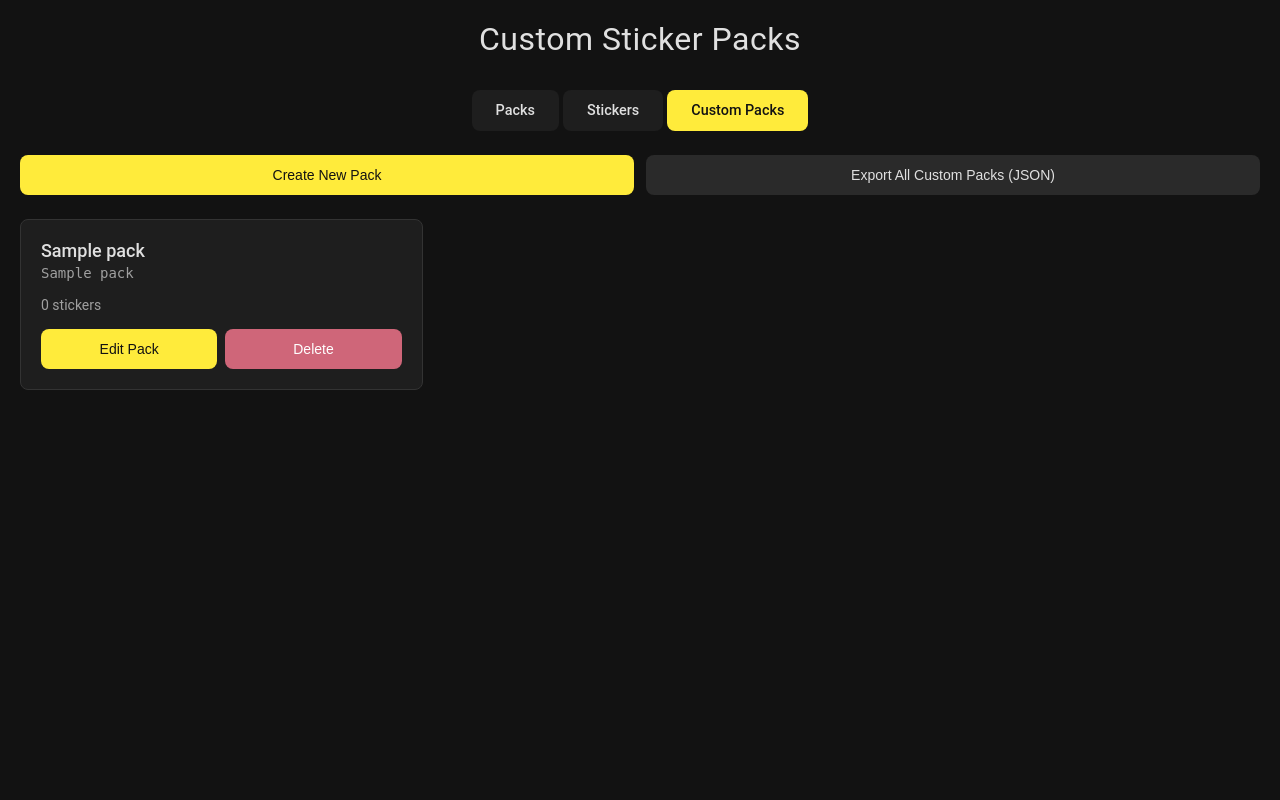
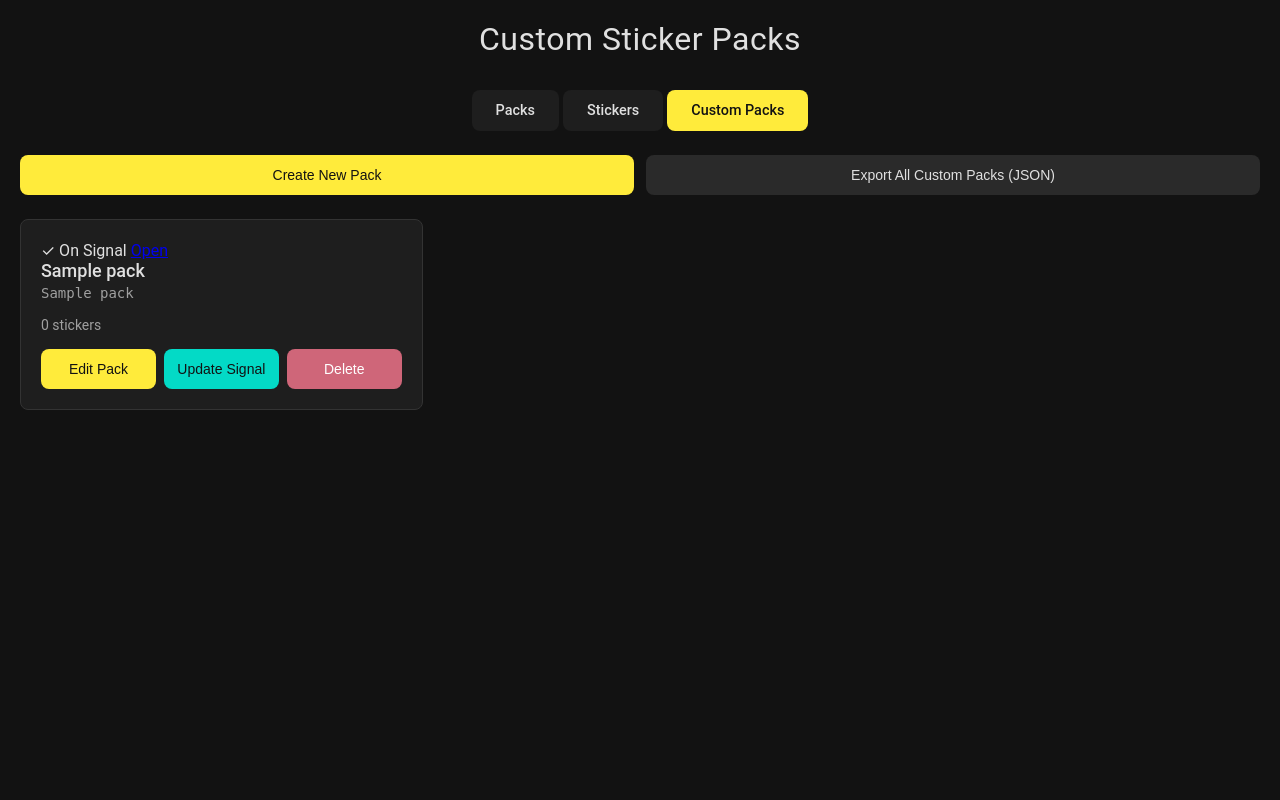
Before and after one commit to Fuwuffyi/telegram-sticker-manager, a Flask app: page /custom-packs in a window 1280 px wide. Run offline with Flask 3, Linux system fonts and the light colour scheme; tables that the repository leaves empty hold one stand-in row (values such as "Sample post"); data that the repository does not hold is empty.

Commit message:
Add signal upload functionality and badges

```diff
--- a/src/web/main.py
+++ b/src/web/main.py
@@ -1,12 +1,14 @@
+import asyncio
 import shutil
-
+import time
 from pathlib import Path
 
 from flask import Flask, Response, jsonify, make_response, render_template, request, send_from_directory
 from rapidfuzz import fuzz
 
 from src.config import DATABASE_FILE, DOWNLOAD_DIR
-from src.database import CustomPackSticker, Database, StickerPackRecord, StickerSearchResult
+from src.database import CustomPackSticker, Database, StickerPackRecord, StickerRecord, StickerSearchResult
+from src.web.signal_uploader import upload_custom_pack_to_signal, upload_telegram_pack_to_signal
 
 app: Flask = Flask(__name__)
 db: Database = Database(DATABASE_FILE)
@@ -76,7 +78,7 @@
     # Get thumbnails for each pack
     packs_with_thumbnails = []
     for pack in filtered_packs:
-        thumbnails = db.get_pack_thumbnail_stickers(pack['name'], limit=4)
+        thumbnails: list[StickerRecord] = db.get_pack_thumbnail_stickers(pack['name'], limit=4)
         pack_dict = dict(pack)
         pack_dict['thumbnails'] = [
             {
@@ -85,6 +87,11 @@
             }
             for s in thumbnails
         ]
+        # Check if pack needs update
+        pack_dict['needs_signal_update'] = (
+            pack.get('signal_uploaded_at') is not None and
+            pack.get('last_update', 0) > pack.get('signal_uploaded_at', 0)
+        )
         packs_with_thumbnails.append(pack_dict)
     return jsonify({
         'packs': packs_with_thumbnails,
@@ -96,18 +103,26 @@
 
 @app.route('/api/packs/<pack_name>')
 def get_pack(pack_name: str) -> tuple[Response, int] | Response:
-    pack_info = db.get_sticker_pack(pack_name)
+    pack_info: StickerPackRecord | None = db.get_sticker_pack(pack_name)
     if not pack_info:
         return jsonify({'error': 'Pack not found'}), 404
     page: int = int(request.args.get('page', 1))
     per_page: int = int(request.args.get('per_page', 100))
     stickers, total = db.get_pack_stickers(pack_name, page, per_page)
+    needs_signal_update: bool = (
+        pack_info.get('signal_uploaded_at') is not None and
+        pack_info.get('last_update', 0) > pack_info.get('signal_uploaded_at', 0)
+    )
     response_pack = {
         'name': pack_info['name'],
         'title': pack_info['title'],
         'artist': pack_info['artist'],
         'last_update': pack_info['last_update'],
         'sticker_count': pack_info['sticker_count'],
+        'signal_url': pack_info.get('signal_url'),
+        'signal_uploaded_at': pack_info.get('signal_uploaded_at'),
+        'needs_signal_update': needs_signal_update,
+        'used_in_custom_packs': pack_info.get('used_in_custom_packs', False),
         'stickers': [dict(s) for s in stickers],
         'total': total,
         'page': page,
@@ -169,6 +184,35 @@
         app.logger.error(f"Error updating emoji: {e}", exc_info=True)
         return jsonify({'error': f'Internal error: {str(e)}'}), 500
 
+@app.route('/api/packs/<pack_name>/upload-signal', methods=['POST'])
+def upload_pack_to_signal(pack_name: str) -> tuple[Response, int] | Response:
+    try:
+        pack_info: StickerPackRecord | None = db.get_sticker_pack(pack_name)
+        if not pack_info:
+            return jsonify({'error': 'Pack not found'}), 404
+        # Run async upload
+        loop = asyncio.new_event_loop()
+        asyncio.set_event_loop(loop)
+        try:
+            signal_url: str | None = loop.run_until_complete(upload_telegram_pack_to_signal(db, pack_name))
+        finally:
+            loop.close()
+        if not signal_url:
+            return jsonify({'error': 'Failed to upload to Signal'}), 500
+        # Update database with Signal URL
+        uploaded_at = int(time.time())
+        _ = db.update_pack_signal_url(pack_name, signal_url, uploaded_at)
+        return jsonify({
+            'success': True,
+            'signal_url': signal_url,
+            'uploaded_at': uploaded_at
+        })
+    except ValueError as e:
+        return jsonify({'error': str(e)}), 500
+    except Exception as e:
+        app.logger.error(f"Error uploading to Signal: {e}", exc_info=True)
+        return jsonify({'error': f'Internal error: {str(e)}'}), 500
+
 @app.route('/api/stickers/search')
 def search_stickers() -> Response:
     query: str = request.args.get('q', '')
@@ -203,12 +247,20 @@
     page: int = int(request.args.get('page', 1))
     per_page: int = int(request.args.get('per_page', 50))
     packs_with_counts, total = db.get_all_custom_packs(page, per_page)
-    result: dict[str, dict[str, str | list[CustomPackSticker] | int]] = {}
+    result = {}
     for pack, count in packs_with_counts:
         stickers, _ = db.get_custom_pack_stickers(pack['name'], page=1, per_page=4)
+        # Check if pack needs update
+        needs_signal_update: bool = (
+            pack.get('signal_uploaded_at') is not None and
+            pack.get('last_modified', 0) > pack.get('signal_uploaded_at', 0)
+        )
         result[pack['name']] = {
             'name': pack['name'],
             'title': pack['title'],
+            'signal_url': pack.get('signal_url'),
+            'signal_uploaded_at': pack.get('signal_uploaded_at'),
+            'needs_signal_update': needs_signal_update,
             'stickers': stickers,
             'sticker_count': count
         }
@@ -240,9 +292,16 @@
     page: int = int(request.args.get('page', 1))
     per_page: int = int(request.args.get('per_page', 100))
     stickers, total = db.get_custom_pack_stickers(pack_name, page, per_page)
+    needs_signal_update: bool = (
+        pack.get('signal_uploaded_at') is not None and
+        pack.get('last_modified', 0) > pack.get('signal_uploaded_at', 0)
+    )
     return jsonify({
         'name': pack['name'],
         'title': pack['title'],
+        'signal_url': pack.get('signal_url'),
+        'signal_uploaded_at': pack.get('signal_uploaded_at'),
+        'needs_signal_update': needs_signal_update,
         'stickers': [dict(s) for s in stickers],
         'total': total,
         'page': page,
@@ -276,6 +335,37 @@
         return jsonify({'error': 'Failed to update pack'}), 500
     except Exception as e:
         app.logger.error(f"Error updating custom pack: {e}", exc_info=True)
+        return jsonify({'error': f'Internal error: {str(e)}'}), 500
+
+@app.route('/api/custom-packs/<pack_name>/upload-signal', methods=['POST'])
+def upload_custom_pack_to_signal_endpoint(pack_name: str) -> tuple[Response, int] | Response:
+    try:
+        pack_info = db.get_custom_pack(pack_name)
+        if not pack_info:
+            return jsonify({'error': 'Pack not found'}), 404
+        # Run async upload
+        loop = asyncio.new_event_loop()
+        asyncio.set_event_loop(loop)
+        try:
+            signal_url = loop.run_until_complete(
+                upload_custom_pack_to_signal(db, pack_name)
+            )
+        finally:
+            loop.close()
+        if not signal_url:
+            return jsonify({'error': 'Failed to upload to Signal'}), 500
+        # Update database with Signal URL
+        uploaded_at = int(time.time())
+        _ = db.update_custom_pack_signal_url(pack_name, signal_url, uploaded_at)
+        return jsonify({
+            'success': True,
+            'signal_url': signal_url,
+            'uploaded_at': uploaded_at
+        })
+    except ValueError as e:
+        return jsonify({'error': str(e)}), 500
+    except Exception as e:
+        app.logger.error(f"Error uploading custom pack to Signal: {e}", exc_info=True)
         return jsonify({'error': f'Internal error: {str(e)}'}), 500
 
 @app.route('/api/custom-packs/<pack_name>', methods=['DELETE'])
--- a/src/web/static/custom_packs.js
+++ b/src/web/static/custom_packs.js
@@ -89,17 +89,14 @@
       loading.style.display = 'none';
       isLoadingMore = false;
       totalPages = data.total_pages;
-
       if (packArray.length === 0 && !append) {
          emptyState.style.display = 'block';
          return;
       }
-
       if (!append) {
          customPacksGrid.style.display = 'grid';
          customPacksGrid.innerHTML = '';
       }
-
       packArray.forEach(pack => customPacksGrid.appendChild(createCustomPackCard(pack)));
    } catch (error) {
       console.error('Error loading custom packs:', error);
@@ -111,6 +108,22 @@
 
 function createCustomPackCard(pack) {
    const clone = customPackCardTemplate.content.cloneNode(true);
+   const card = clone.querySelector('.pack-card');
+   // Handle Signal status from template
+   const statusContainer = clone.querySelector('[data-signal-status]');
+   if (pack.signal_url) {
+      const signalBadge = statusContainer.querySelector('[data-signal-badge]');
+      const signalLink = statusContainer.querySelector('[data-signal-link]');
+      signalBadge.hidden = false;
+      signalBadge.textContent = pack.needs_signal_update ? '⚠ Signal (Update Available)' : '✓ On Signal';
+      if (pack.needs_signal_update) {
+         signalBadge.classList.add('needs-update');
+      }
+      signalLink.hidden = false;
+      signalLink.href = pack.signal_url;
+   } else {
+      statusContainer.remove();
+   }
    clone.querySelector('[data-field="title"]').textContent = pack.title;
    clone.querySelector('[data-field="name"]').textContent = pack.name;
    clone.querySelector('[data-field="sticker_count"]').textContent = `${pack.sticker_count} stickers`;
@@ -120,6 +133,13 @@
          await deletePack(pack.name);
       }
    });
+   // Handle Signal upload button from template
+   const signalBtn = clone.querySelector('[data-action="upload-signal"]');
+   signalBtn.textContent = pack.signal_url ? 'Update Signal' : 'Upload to Signal';
+   if (pack.needs_signal_update) {
+      signalBtn.classList.add('needs-update');
+   }
+   signalBtn.addEventListener('click', () => uploadCustomPackToSignal(pack.name));
    return clone;
 }
 
@@ -175,6 +195,30 @@
    }
 }
 
+async function uploadCustomPackToSignal(packName) {
+   if (!confirm('Upload this custom pack to Signal? This may take a few moments.')) {
+      return;
+   }
+   try {
+      const response = await fetch(`/api/custom-packs/${encodeURIComponent(packName)}/upload-signal`, {
+         method: 'POST',
+         headers: { 'Content-Type': 'application/json' }
+      });
+      const data = await response.json();
+      if (response.ok) {
+         alert(`Successfully uploaded to Signal!\n\nURL: ${data.signal_url}`);
+         // Refresh the pack list to show updated status
+         currentPage = 1;
+         await loadCustomPacks();
+      } else {
+         alert(`Failed to upload to Signal: ${data.error}`);
+      }
+   } catch (error) {
+      console.error('Error uploading to Signal:', error);
+      alert('Failed to upload to Signal');
+   }
+}
+
 async function openEditModal(pack) {
    currentEditingPack = pack;
    currentPackStickers = [...pack.stickers];
@@ -223,24 +267,19 @@
 function createEditableSticker(sticker, index) {
    const clone = editableStickerTemplate.content.cloneNode(true);
    const filePath = `/sticker_files/${encodeURIComponent(sticker.pack_name)}/${encodeURIComponent(sticker.file_path)}`;
-
    clone.querySelector('[data-field="image"]').src = filePath;
-
    const emojiDiv = clone.querySelector('[data-field="emoji"]');
    if (sticker.emoji) {
       emojiDiv.textContent = sticker.emoji;
    } else {
       emojiDiv.style.display = 'none';
    }
-
    const packTitle = clone.querySelector('[data-field="pack_title"]');
    packTitle.textContent = sticker.pack_title || sticker.pack_name;
-
    clone.querySelector('[data-action="remove-sticker"]').addEventListener('click', () => {
       currentPackStickers.splice(index, 1);
       renderCurrentStickers();
    });
-
    return clone;
 }
 
@@ -255,16 +294,13 @@
       const response = await fetch(`/api/stickers/search?q=${encodeURIComponent(query)}&page=${stickerSearchPage}&per_page=100`);
       const data = await response.json();
       stickerSearchTotal = data.total_pages;
-
       if (!append) {
          grid.innerHTML = '';
       } else {
          const loadMoreBtn = grid.querySelector('.load-more-btn');
          if (loadMoreBtn) loadMoreBtn.remove();
       }
-
       data.stickers.forEach(item => grid.appendChild(createSelectableSticker(item)));
-
       if (stickerSearchPage < stickerSearchTotal) {
          const loadMore = loadMoreTemplate.content.cloneNode(true);
          loadMore.querySelector('[data-field="text"]').textContent = `Load More (${stickerSearchPage}/${stickerSearchTotal})`;
@@ -289,24 +325,19 @@
    const card = clone.querySelector('.sticker-card');
    const filePath = `/sticker_files/${encodeURIComponent(item.pack_name)}/${encodeURIComponent(item.sticker.file_path)}`;
    const stickerKey = `${item.pack_name}:${item.sticker.file_unique_id}`;
-
    clone.querySelector('[data-field="image"]').src = filePath;
-
    const emojiDiv = clone.querySelector('[data-field="emoji"]');
    if (item.emoji) {
       emojiDiv.textContent = item.emoji;
    } else {
       emojiDiv.style.display = 'none';
    }
-
    const packTitle = clone.querySelector('[data-field="pack_title"]');
    packTitle.textContent = item.pack_title;
    packTitle.title = item.pack_title;
-
    if (selectedStickersToAdd.has(stickerKey)) {
       card.classList.add('selected');
    }
-
    card.addEventListener('click', () => {
       if (selectedStickersToAdd.has(stickerKey)) {
          selectedStickersToAdd.delete(stickerKey);
@@ -324,7 +355,6 @@
          renderCurrentStickers();
       }
    });
-
    return clone;
 }
 
@@ -339,16 +369,13 @@
       const response = await fetch(`/api/packs/search?q=${encodeURIComponent(query)}&page=${packSearchPage}&per_page=50`);
       const data = await response.json();
       packSearchTotal = data.total_pages;
-
       if (!append) {
          grid.innerHTML = '';
       } else {
          const loadMoreBtn = grid.querySelector('.load-more-btn');
          if (loadMoreBtn) loadMoreBtn.remove();
       }
-
       data.packs.forEach(pack => grid.appendChild(createSelectablePack(pack)));
-
       if (packSearchPage < packSearchTotal) {
          const loadMore = loadMoreTemplate.content.cloneNode(true);
          loadMore.querySelector('[data-field="text"]').textContent = `Load More (${packSearchPage}/${packSearchTotal})`;
@@ -371,15 +398,12 @@
 function createSelectablePack(pack) {
    const clone = selectablePackTemplate.content.cloneNode(true);
    const card = clone.querySelector('.pack-card');
-
    clone.querySelector('[data-field="title"]').textContent = pack.title;
    clone.querySelector('[data-field="name"]').textContent = pack.name;
    clone.querySelector('[data-field="sticker_count"]').textContent = `${pack.sticker_count} stickers`;
-
    if (selectedPacksToAdd.has(pack.name)) {
       card.classList.add('selected');
    }
-
    card.addEventListener('click', async () => {
       if (selectedPacksToAdd.has(pack.name)) {
          selectedPacksToAdd.delete(pack.name);
@@ -390,7 +414,6 @@
          await addPackStickers(pack.name);
       }
    });
-
    return clone;
 }
 
--- a/src/web/static/styles.css
+++ b/src/web/static/styles.css
@@ -12,6 +12,8 @@
    --text-secondary: #a0a0a0;
    --accent: #FFEB3B;
    --accent-dark: #FBC02D;
+   --secondary: #03DAC6;
+   --secondary-dark: #018786;
    --border: #333333;
    --success: #03A9F4;
    --error: #cf6679;
@@ -265,6 +267,15 @@
 
 .btn-danger:hover {
    background: #b00020;
+}
+
+.btn-signal {
+   background: var(--secondary);
+   color: var(--bg-primary);
+}
+
+.btn-signal:hover {
+   background: var(--secondary-dark);
 }
 
 .btn-remove {
--- a/src/web/templates/custom_packs.html
+++ b/src/web/templates/custom_packs.html
@@ -84,6 +84,10 @@
       <!-- Custom Pack Card Template -->
       <template id="customPackCardTemplate">
          <div class="pack-card">
+            <div class="signal-status" data-signal-status>
+               <span class="signal-badge" hidden data-signal-badge></span>
+               <a hidden data-signal-link>Open</a>
+            </div>
             <div class="pack-header">
                <div class="pack-title" data-field="title"></div>
                <div class="pack-name" data-field="name"></div>
@@ -93,6 +97,7 @@
             </div>
             <div class="pack-actions">
                <button class="btn btn-primary" data-action="edit-pack">Edit Pack</button>
+               <button class="btn btn-signal" data-action="upload-signal">Upload to Signal</button>
                <button class="btn btn-danger" data-action="delete-pack">Delete</button>
             </div>
          </div>
--- a/src/web/templates/packs.html
+++ b/src/web/templates/packs.html
@@ -49,6 +49,11 @@
       <!-- Pack Card Template -->
       <template id="packCardTemplate">
          <div class="pack-card">
+            <div class="signal-status" data-signal-status>
+               <span class="signal-badge" hidden data-signal-badge></span>
+               <a hidden data-signal-link>Open</a>
+               <span class="signal-badge in-custom" hidden data-custom-badge>In Custom Packs</span>
+            </div>
             <div class="pack-thumbnail"></div>
             <div class="pack-header">
                <div class="pack-title" data-field="title"></div>
@@ -65,6 +70,7 @@
             </div>
             <div class="pack-actions">
                <button class="btn btn-primary" data-action="view-stickers">View Stickers</button>
+               <button class="btn btn-signal" data-action="upload-signal">Upload to Signal</button>
                <button class="btn btn-danger" data-action="delete-pack">Delete</button>
             </div>
          </div>
```
Also changed, not shown: src/web/signal_uploader.py (added, +100 -0 lines), src/web/static/packs.js (+57 -0 lines).
